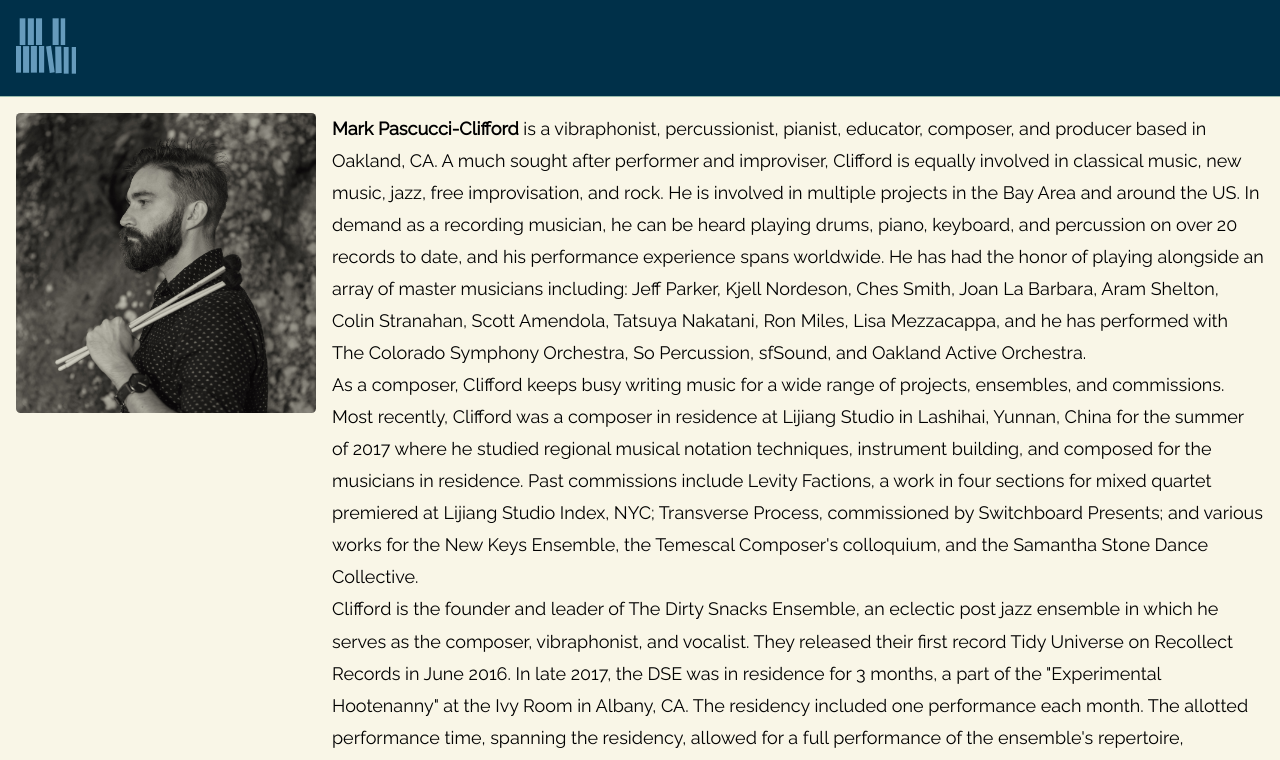
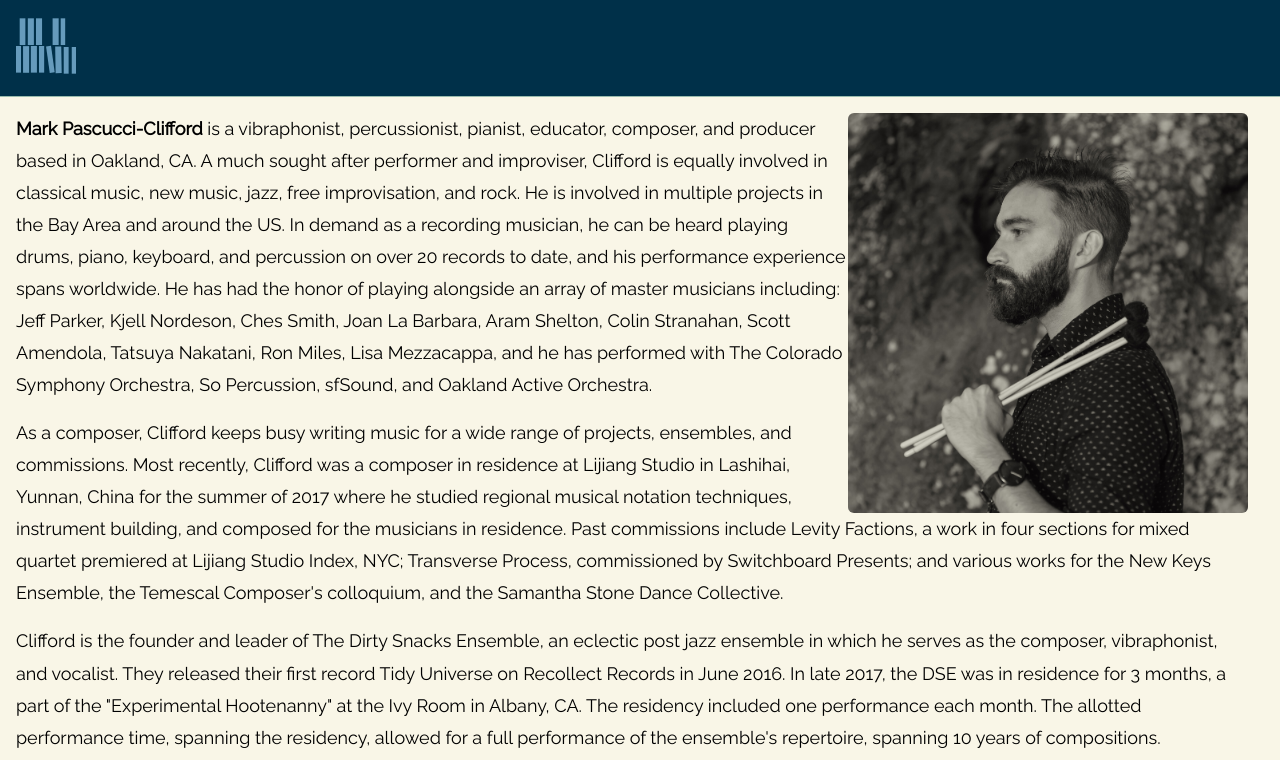
Before and after one commit to skymouse85/m-p-c-music, a Next.js app: page /bio in a window 1280 px wide. Shown: the top 760 px of the page. Built offline with nearby package versions, Linux system fonts and the light colour scheme.

Commit message:
bio.js updates

```diff
--- a/components/BioImage.js
+++ b/components/BioImage.js
@@ -3,18 +3,13 @@ import styles from '../styles/Bio.module.css';
 
 export default function BioImage() {
   return (
-    <div className={styles.bioImageContainer}>
+    <div className={styles.bioText}>
     <img src="/images/GreyTreeEdit.png" alt="Bio Image" className={styles.bioImage} />
-    <div className={styles.bioText}>
-        <p>
-          <strong>Mark Pascucci-Clifford</strong> is a vibraphonist, percussionist, pianist, educator, composer, and producer based in Oakland, CA. A much sought after performer and improviser, Clifford is equally involved in classical music, new music, jazz, free improvisation, and rock. He is involved in multiple projects in the Bay Area and around the US. In demand as a recording musician, he can be heard playing drums, piano, keyboard, and percussion on over 20 records to date, and his performance experience spans worldwide. He has had the honor of playing alongside an array of master musicians including: Jeff Parker, Kjell Nordeson, Ches Smith, Joan La Barbara, Aram Shelton, Colin Stranahan, Scott Amendola, Tatsuya Nakatani, Ron Miles, Lisa Mezzacappa, and he has performed with The Colorado Symphony Orchestra, So Percussion, sfSound, and Oakland Active Orchestra.
+
+        <p><strong>Mark Pascucci-Clifford</strong> is a vibraphonist, percussionist, pianist, educator, composer, and producer based in Oakland, CA. A much sought after performer and improviser, Clifford is equally involved in classical music, new music, jazz, free improvisation, and rock. He is involved in multiple projects in the Bay Area and around the US. In demand as a recording musician, he can be heard playing drums, piano, keyboard, and percussion on over 20 records to date, and his performance experience spans worldwide. He has had the honor of playing alongside an array of master musicians including: Jeff Parker, Kjell Nordeson, Ches Smith, Joan La Barbara, Aram Shelton, Colin Stranahan, Scott Amendola, Tatsuya Nakatani, Ron Miles, Lisa Mezzacappa, and he has performed with The Colorado Symphony Orchestra, So Percussion, sfSound, and Oakland Active Orchestra.</p>
+        <p>As a composer, Clifford keeps busy writing music for a wide range of projects, ensembles, and commissions. Most recently, Clifford was a composer in residence at Lijiang Studio in Lashihai, Yunnan, China for the summer of 2017 where he studied regional musical notation techniques, instrument building, and composed for the musicians in residence. Past commissions include Levity Factions, a work in four sections for mixed quartet premiered at Lijiang Studio Index, NYC; Transverse Process, commissioned by Switchboard Presents; and various works for the New Keys Ensemble, the Temescal Composer&apos;s colloquium, and the Samantha Stone Dance Collective.
         </p>
-        <p>
-          As a composer, Clifford keeps busy writing music for a wide range of projects, ensembles, and commissions. Most recently, Clifford was a composer in residence at Lijiang Studio in Lashihai, Yunnan, China for the summer of 2017 where he studied regional musical notation techniques, instrument building, and composed for the musicians in residence. Past commissions include Levity Factions, a work in four sections for mixed quartet premiered at Lijiang Studio Index, NYC; Transverse Process, commissioned by Switchboard Presents; and various works for the New Keys Ensemble, the Temescal Composer&apos;s colloquium, and the Samantha Stone Dance Collective.
-        </p>
-        <p>
-
-          Clifford is the founder and leader of The Dirty Snacks Ensemble, an eclectic post jazz ensemble in which he serves as the composer, vibraphonist, and vocalist. They released their first record Tidy Universe on Recollect Records in June 2016. In late 2017, the DSE was in residence for 3 months, a part of the &quot;Experimental Hootenanny&quot; at the Ivy Room in Albany, CA. The residency included one performance each month. The allotted performance time, spanning the residency, allowed for a full performance of the ensemble&apos;s repertoire, spanning 10 years of compositions.
+        <p>Clifford is the founder and leader of The Dirty Snacks Ensemble, an eclectic post jazz ensemble in which he serves as the composer, vibraphonist, and vocalist. They released their first record Tidy Universe on Recollect Records in June 2016. In late 2017, the DSE was in residence for 3 months, a part of the &quot;Experimental Hootenanny&quot; at the Ivy Room in Albany, CA. The residency included one performance each month. The allotted performance time, spanning the residency, allowed for a full performance of the ensemble&apos;s repertoire, spanning 10 years of compositions.
         </p>
         <p>
           Clifford has collaborated extensively with his partner and wife, Crystal Pascucci. They co-lead two ensembles together: Two Aerials and Inner Movements, and they have traveled extensively performing original compositions that showcase an improvisational language that they have been developing together through years of workshopping and performance.
@@ -22,7 +17,7 @@ export default function BioImage() {
         <p>
           Clifford graduated with a B.M. in Classical Percussion Performance and a minor in Piano Performance from the Lamont School of Music where he received many accolades, including the 2012 undergraduate recital of distinction, the 2012 Frank Toth Memorial Award, and the 2011 Outstanding Student in Jazz and Commercial Studies Award. Clifford studied Percussion under Colorado Symphony Orchestra master percussionist John Kinzie, Piano under Alice Rybak, Jazz Theory and Composition under Eric Gunnison, and Composition under William Hill. Clifford has also had the honor of studying at Nagoya University in Japan with Tomomi Sugo and has studied vibraphone with two of his greatest heroes, Steve Nelson and Matt Moran.
         </p>
-      </div>
+
 
     </div>
   );
--- a/package.json
+++ b/package.json
@@ -14,6 +14,10 @@
     "eslint-config-next": "13.3.2",
     "next": "13.3.2",
     "react": "18.2.0",
-    "react-dom": "18.2.0"
+    "react-dom": "18.2.0",
+    "styled-components": "^6.0.4"
+  },
+  "devDependencies": {
+    "babel-plugin-styled-components": "^2.1.4"
   }
 }
--- a/styles/Bio.module.css
+++ b/styles/Bio.module.css
@@ -2,11 +2,11 @@
   display: flex;
   flex-wrap: wrap;
   align-items: flex-start;
+  margin: 1rem;
 }
 
 .text {
   flex: 1 1 auto;
-  max-width: calc(100% - 300px);
   padding-right: 1rem;
   font-weight: 300px;
 }
@@ -28,21 +28,34 @@
 .bioImageContainer {
   display: flex;
   align-items: flex-start;
+  float: right;
+  margin-right: 10px;
 }
 
 .bioImage {
-  width: 300px;
+  width: 400px;
   height: auto;
-  margin: 1rem;
   border-radius: 1.5%;
+  float: right;
 }
 
 .bioText {
   flex: 1 1 auto;
-  max-width: calc(100% - 300px);
   padding-right: 1rem;
   font-weight: 300px;
   font-size: 1.125rem;
   line-height: 1.78;
-  margin-top: 1rem;
+  overflow: auto;
+  margin: 1rem;
+  /* margin-top: 1rem;  */
 }
+
+.bioText p {
+  margin-bottom: 16px;
+}
+
+.bioText::after {
+  content: "";
+  display: table;
+  clear: both;
+}
```
Also changed, not shown: 1 other file (tests, documents, lock files or other folders).
